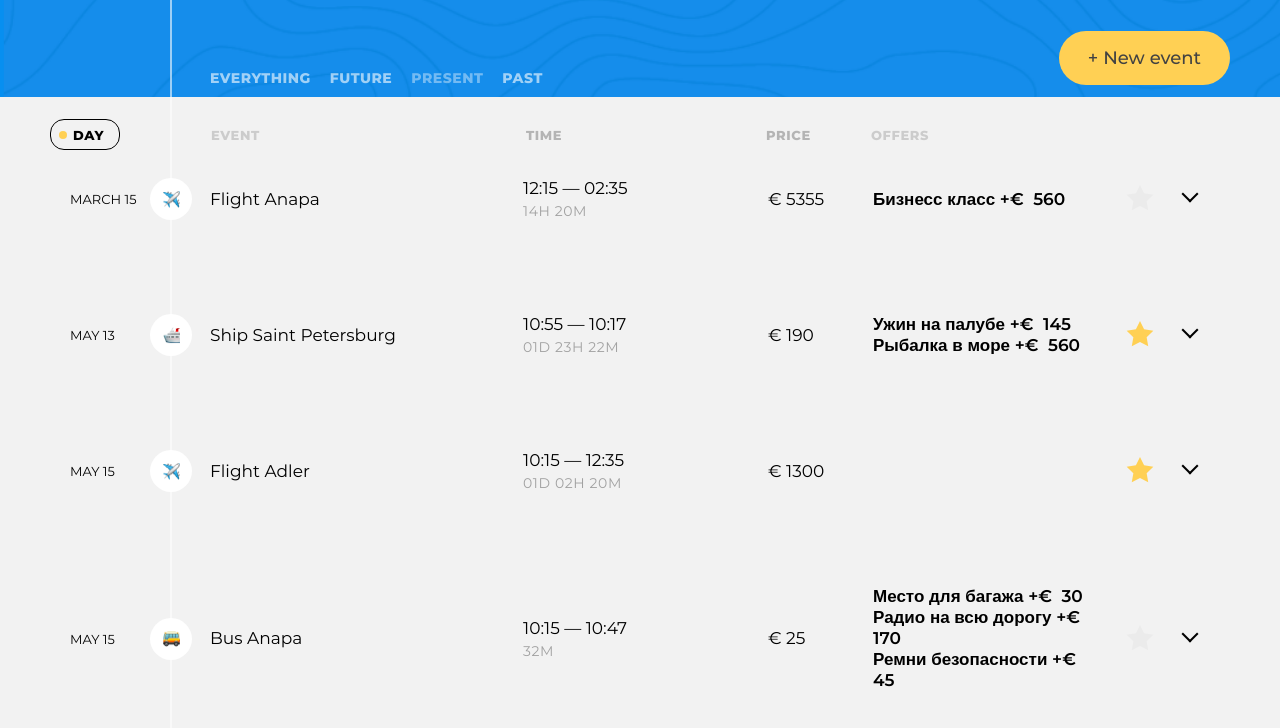
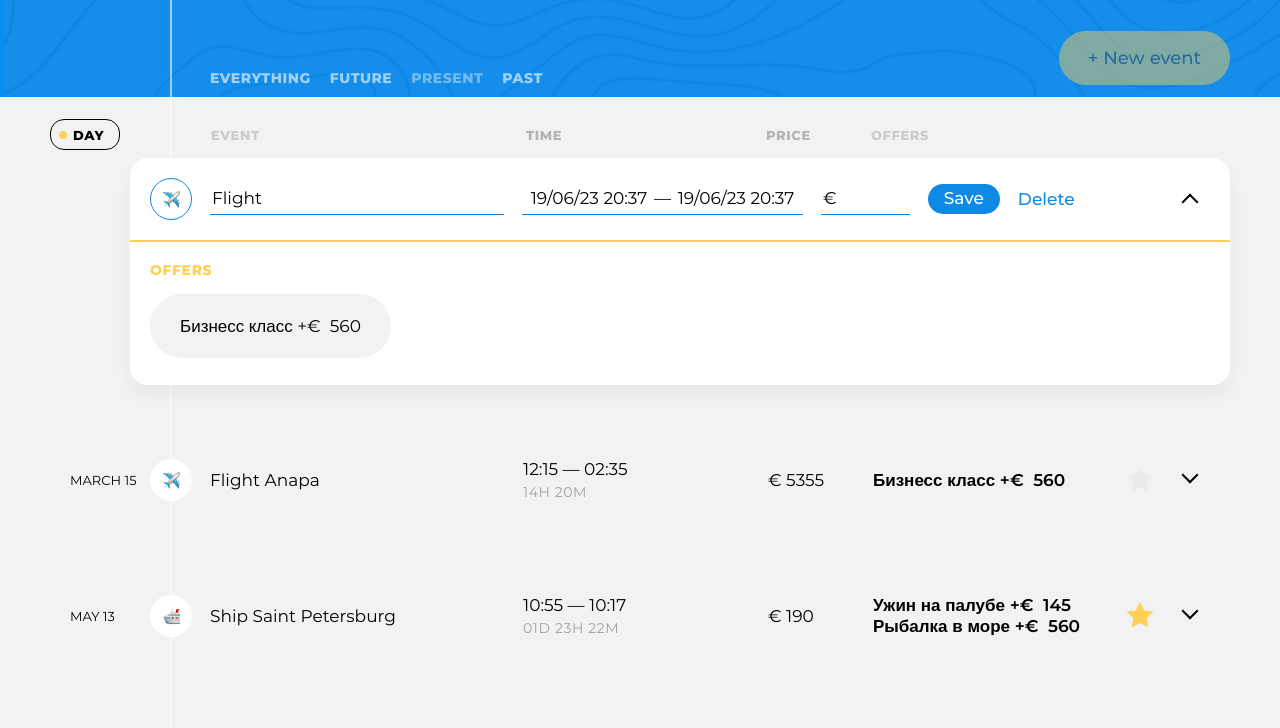
Before and after one commit to htmlacademy-ecmascript/2258237-big-trip-20, a website built with webpack: page public/index.html in a window 1280 px wide. Both pictures are taken after a click on the button "New event". Shown: the part 68-796 px from the top of the page. Built offline with nearby package versions, Linux system fonts and the light colour scheme.

Commit message:
добавляет добавление новой точки маршрута

```diff
--- a/public/index.html
+++ b/public/index.html
@@ -16,8 +16,6 @@
 
         <div class="trip-main">
 
-
-
           <div class="trip-main__trip-controls  trip-controls">
             <div class="trip-controls__filters">
               <h2 class="visually-hidden">Filter events</h2>
@@ -25,7 +23,6 @@
             </div>
           </div>
 
-          <button class="trip-main__event-add-btn  btn  btn--big  btn--yellow" type="button">New event</button>
         </div>
       </div>
     </header>
--- a/src/main.js
+++ b/src/main.js
@@ -1,8 +1,11 @@
+import { NewPointButtonView } from './view/new-point-button.js';
 import { ListPresenter } from './presenter/list-presenter.js';
 import { TripInfoPresenter } from './presenter/trip-info-presenter.js';
 import { FilterPresenter } from './presenter/filter-presenter.js';
 import { PointsModel } from './model/points-model.js';
 import { FilterModel } from './model/filter-model.js';
+import { render } from './framework/render.js';
+import { RenderPosition } from './framework/render.js';
 
 
 const siteHeaderElement = document.querySelector('.page-header');
@@ -26,7 +29,23 @@ const listPresenter = new ListPresenter({
   listContainer: siteMainEvents,
   pointsModel,
   filterModel,
+  onNewPointDestroy: handleNewPointFormClose,
 });
+
+const newPointButtonComponent = new NewPointButtonView({
+  onClick: handleNewPointButtonClick,
+});
+
+function handleNewPointFormClose() {
+  newPointButtonComponent.element.disabled = false;
+}
+
+function handleNewPointButtonClick() {
+  listPresenter.createPoint();
+  newPointButtonComponent.element.disabled = true;
+}
+
+render(newPointButtonComponent, siteHeaderInfo, RenderPosition.BEFOREEND);
 
 
 tripInfoPresenter.init();
--- a/src/presenter/list-presenter.js
+++ b/src/presenter/list-presenter.js
@@ -1,7 +1,9 @@
 import { PointPresenter } from './point-presenter.js';
+import { NewPointPresenter } from './new-point-presenter.js';
 import { ListView } from '../view/list.js';
 import { SortingView } from '../view/sort.js';
 import { NoPointsView } from '../view/no-points.js';
+
 import { render, RenderPosition, remove } from '../framework/render.js';
 import { filter } from '../utils/filter.js';
 
@@ -15,22 +17,28 @@ export class ListPresenter {
   #filterModel = null;
   #sortComponent = null;
   #noPointsComponent = null;
+  #newPointPresenter = null;
 
   #tripList = new ListView();
 
   #currentSortType = SortType.DAY;
   #filterType = FilterType.EVERYTHING;
 
-  // #listPoints = null;
   #offers = null;
   #destinations = null;
 
   #pointPresenters = new Map();
 
-  constructor({listContainer, pointsModel, filterModel}) {
+  constructor({listContainer, pointsModel, filterModel, onNewPointDestroy}) {
     this.#listContainer = listContainer;
     this.#pointsModel = pointsModel;
     this.#filterModel = filterModel;
+
+    this.#newPointPresenter = new NewPointPresenter({
+      pointListContainer: this.#tripList,
+      onDataChange: this.#handleViewAction,
+      onDestroy: onNewPointDestroy,
+    });
 
     this.#pointsModel.addObserver(this.#handleModelEvent);
     this.#filterModel.addObserver(this.#handleModelEvent);
@@ -49,6 +57,8 @@ export class ListPresenter {
       case SortType.PRICE:
         return filteredPoints.sort(sortPointsByPrice);
     }
+
+    return this.#currentSortType;
   }
 
   init() {
@@ -56,6 +66,12 @@ export class ListPresenter {
     this.#destinations = [...this.#pointsModel.destinations];
 
     this.#renderPointsList();
+  }
+
+  createPoint() {
+    this.#currentSortType = SortType.DAY;
+    this.#filterModel.setFilter(UpdateType.MAJOR, FilterType.EVERYTHING);
+    this.#newPointPresenter.init(this.#offers, this.#destinations);
   }
 
 
@@ -102,6 +118,7 @@ export class ListPresenter {
 
 
   #handleModeChange = () => {
+    this.#newPointPresenter.destroy();
     this.#pointPresenters.forEach((presenter) => presenter.resetView());
   };
 
@@ -137,6 +154,7 @@ export class ListPresenter {
 
 
   #clearPointsList({resetSortType = false} = {}) {
+    this.#newPointPresenter.destroy();
     this.#pointPresenters.forEach((presenter) => presenter.destroy());
     this.#pointPresenters.clear();
 
--- /dev/null
+++ b/src/presenter/new-point-presenter.js
@@ -0,0 +1,84 @@
+import { remove, render, RenderPosition } from '../framework/render.js';
+import { EditPointView } from '../view/edit-point.js';
+import { nanoid } from 'nanoid';
+import { UserAction, UpdateType } from '../const.js';
+import dayjs from 'dayjs';
+
+
+export class NewPointPresenter {
+  #pointListContainer = null;
+  #handleDataChange = null;
+  #handleDestroy = null;
+
+  #offers = null;
+  #destinations = null;
+
+  #pointEditComponent = null;
+
+  constructor({pointListContainer, onDataChange, onDestroy}) {
+    this.#pointListContainer = pointListContainer;
+    this.#handleDataChange = onDataChange;
+    this.#handleDestroy = onDestroy;
+  }
+
+  init(offers, destinations) {
+    this.#offers = offers;
+    this.#destinations = destinations;
+    if (this.#pointEditComponent !== null) {
+      return;
+    }
+
+    this.#pointEditComponent = new EditPointView({
+      point: {
+        id: nanoid(),
+        basePrice: '',
+        dateFrom: dayjs().format(),
+        dateTo: dayjs().format(),
+        isFavorite: false,
+        offers: [],
+        type: 'flight'
+      },
+      offers: this.#offers,
+      destinations: this.#destinations,
+      onSubmitForm: this.#handleSubmitForm,
+      onDeleteForm: this.#handleDeleteClick,
+    });
+
+    render(this.#pointEditComponent, this.#pointListContainer.element, RenderPosition.AFTERBEGIN);
+
+    document.addEventListener('keydown', this.#escKeyDownHandler);
+  }
+
+  destroy() {
+    if (this.#pointEditComponent === null) {
+      return;
+    }
+
+    this.#handleDestroy();
+
+    remove(this.#pointEditComponent);
+    this.#pointEditComponent = null;
+
+    document.removeEventListener('keydown', this.#escKeyDownHandler);
+  }
+
+  #handleSubmitForm = (point) => {
+    this.#handleDataChange(
+      UserAction.ADD_POINT,
+      UpdateType.MINOR,
+      point,
+    );
+    this.destroy();
+  };
+
+  #handleDeleteClick = () => {
+    this.destroy();
+  };
+
+  #escKeyDownHandler = (evt) => {
+    if (evt.key === 'Escape' || evt.key === 'Esc') {
+      evt.preventDefault();
+      this.destroy();
+    }
+  };
+}
--- a/src/view/edit-point.js
+++ b/src/view/edit-point.js
@@ -19,16 +19,24 @@ function createDestinationListTemplate (destinationss) {
   return (`${destinationss.map((item) => `<option value="${item.name}"></option>`).join('')}`);
 }
 
-function createEventDetailsTemplate (allOffers, type, checkedOffers, destinations, destination) {
+
+function createOffersSectionTemplate (allOffers, type, checkedOffers) {
   return (`
-    <section class="event__details">
     <section class="event__section  event__section--offers">
       <h3 class="event__section-title  event__section-title--offers">Offers</h3>
       <div class="event__available-offers">
         ${createOffersTemplate(allOffers, type, checkedOffers)}
       </div>
     </section>
+  `);
+}
 
+function createDestinationSectionTemplate (destinations, destination) {
+  if (destination === undefined) {
+    return '';
+  }
+
+  return (`
     <section class="event__section  event__section--destination">
       <h3 class="event__section-title  event__section-title--destination">Destination</h3>
       <p class="event__destination-description">
@@ -41,12 +49,21 @@ function createEventDetailsTemplate (allOffers, type, checkedOffers, destination
         </div>
       </div>
     </section>
+  `);
+}
+
+
+function createEventDetailsTemplate (allOffers, type, checkedOffers, destinations, destination) {
+  return (`
+    <section class="event__details">
+      ${createOffersSectionTemplate(allOffers, type, checkedOffers)}
+      ${createDestinationSectionTemplate(destinations, destination)}
     </section>
   `);
 }
 
 function createOffersTemplate (allOffers, type, checkedOffers) {
-  const offersByCurrentType = allOffers.find((item) => item.type === type).offers ?? [];
+  const offersByCurrentType = (type === undefined) ? [] : allOffers.find((item) => item.type === type).offers;
 
   return (`
     ${offersByCurrentType.map((offer) => `
@@ -96,7 +113,7 @@ function createEditPointTemplate (point, fullOffersList, destinations) {
           <label class="event__label  event__type-output" for="event-destination-1">
             ${type}
           </label>
-          <input class="event__input  event__input--destination" id="event-destination-1" type="text" name="event-destination" value="${destinations.find((city) => city.id === destination).name}" list="destination-list-1">
+          <input class="event__input  event__input--destination" id="event-destination-1" type="text" name="event-destination" value="${(point.destination === undefined) ? '' : destinations.find((city) => city.id === destination).name}" list="destination-list-1">
           <datalist id="destination-list-1">
             ${createDestinationListTemplate(destinations)}
           </datalist>
--- /dev/null
+++ b/src/view/new-point-button.js
@@ -0,0 +1,26 @@
+import AbstractView from '../framework/view/abstract-view.js';
+
+function createNewPointButtonTemplate() {
+  return (`
+    <button class="trip-main__event-add-btn  btn  btn--big  btn--yellow" type="button">New event</button>
+  `);
+}
+
+export class NewPointButtonView extends AbstractView {
+  #handleClick = null;
+
+  constructor({onClick}) {
+    super();
+    this.#handleClick = onClick;
+    this.element.addEventListener('click', this.#clickHandler);
+  }
+
+  get template() {
+    return createNewPointButtonTemplate();
+  }
+
+  #clickHandler = (evt) => {
+    evt.preventDefault();
+    this.#handleClick();
+  };
+}
```
Lines whose indentation alone changed are shown as unchanged.
